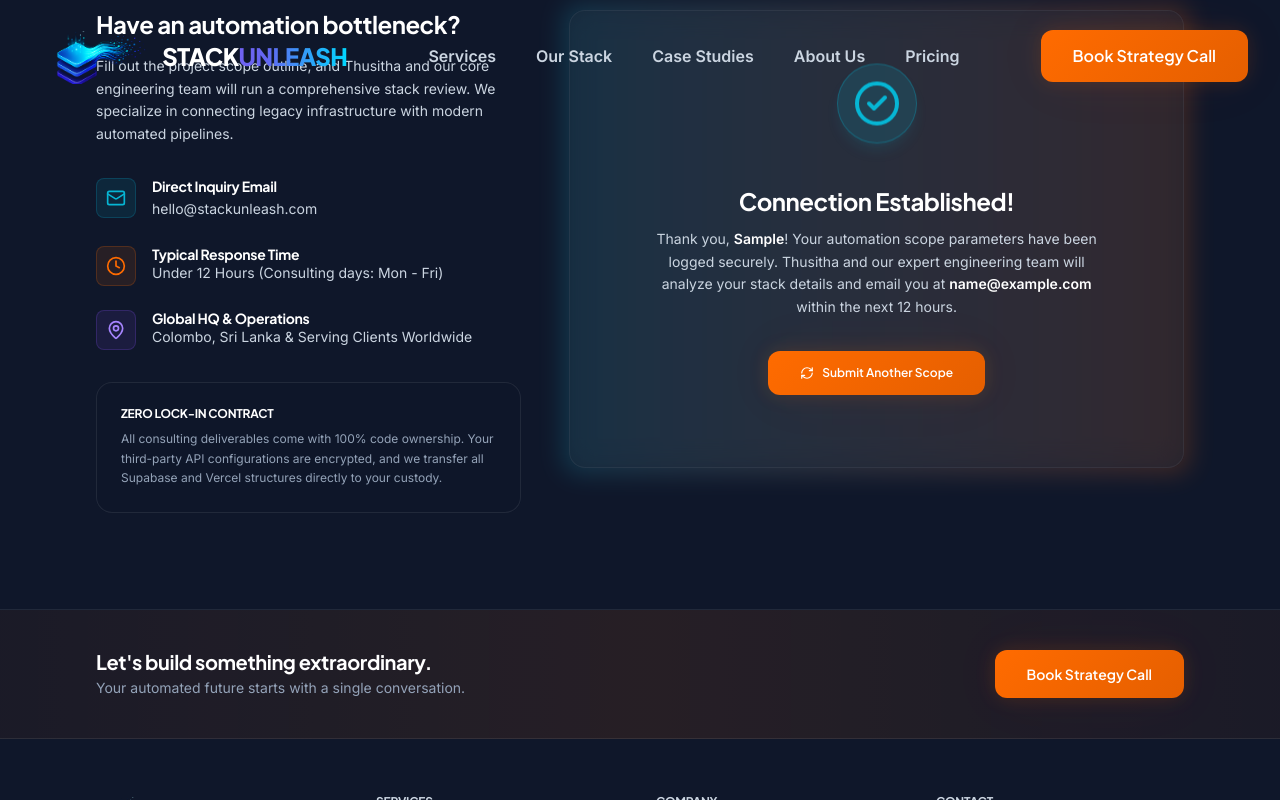
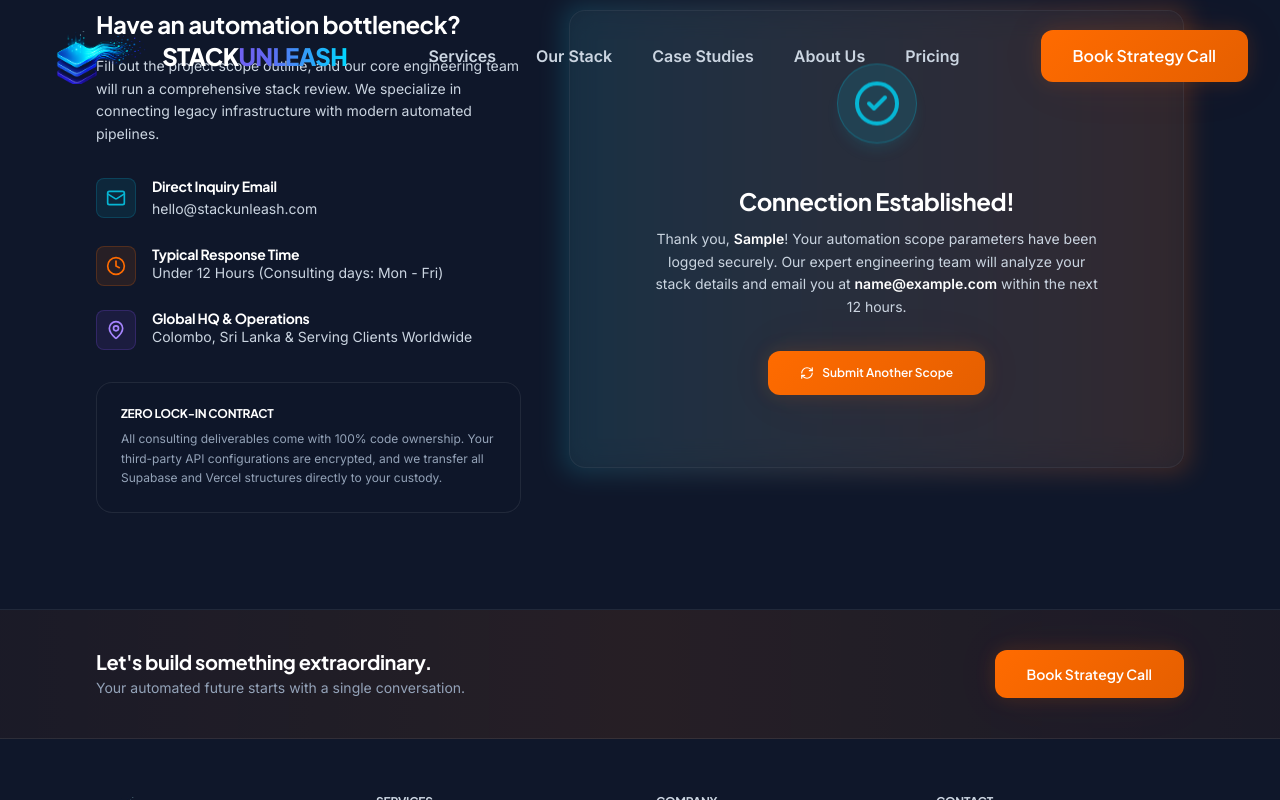
Before and after one commit to DhajaW/stackunleash, a Next.js app: page /contact in a window 1280 px wide. Both pictures are taken after typing "Sample", "name@example.com", "Sample", "name@example.com" into the empty fields and a click on the button "Submit Project Scope". Shown: the part 379-1179 px from the top of the page. Built offline with nearby package versions, Linux system fonts and the light colour scheme.

Commit message:
Remove individual founder name reference from contact page headers to highlight engineering team

```diff
--- a/src/app/contact/page.tsx
+++ b/src/app/contact/page.tsx
@@ -102,7 +102,7 @@ function ContactFormContent() {
               Connection Established!
             </h3>
             <p className="text-text-secondary text-sm leading-relaxed max-w-md mx-auto mb-8">
-              Thank you, <span className="text-white font-semibold">{name}</span>! Your automation scope parameters have been logged securely. Thusitha and our expert engineering team will analyze your stack details and email you at <span className="text-white font-semibold">{email}</span> within the next 12 hours.
+              Thank you, <span className="text-white font-semibold">{name}</span>! Your automation scope parameters have been logged securely. Our expert engineering team will analyze your stack details and email you at <span className="text-white font-semibold">{email}</span> within the next 12 hours.
             </p>
             <button
               onClick={handleReset}
@@ -282,7 +282,7 @@ export default function ContactPage() {
                   Have an automation bottleneck?
                 </h2>
                 <p className="text-text-secondary text-sm leading-relaxed mb-6">
-                  Fill out the project scope outline, and Thusitha and our core engineering team will run a comprehensive stack review. We specialize in connecting legacy infrastructure with modern automated pipelines.
+                  Fill out the project scope outline, and our core engineering team will run a comprehensive stack review. We specialize in connecting legacy infrastructure with modern automated pipelines.
                 </p>
               </div>
 
```
